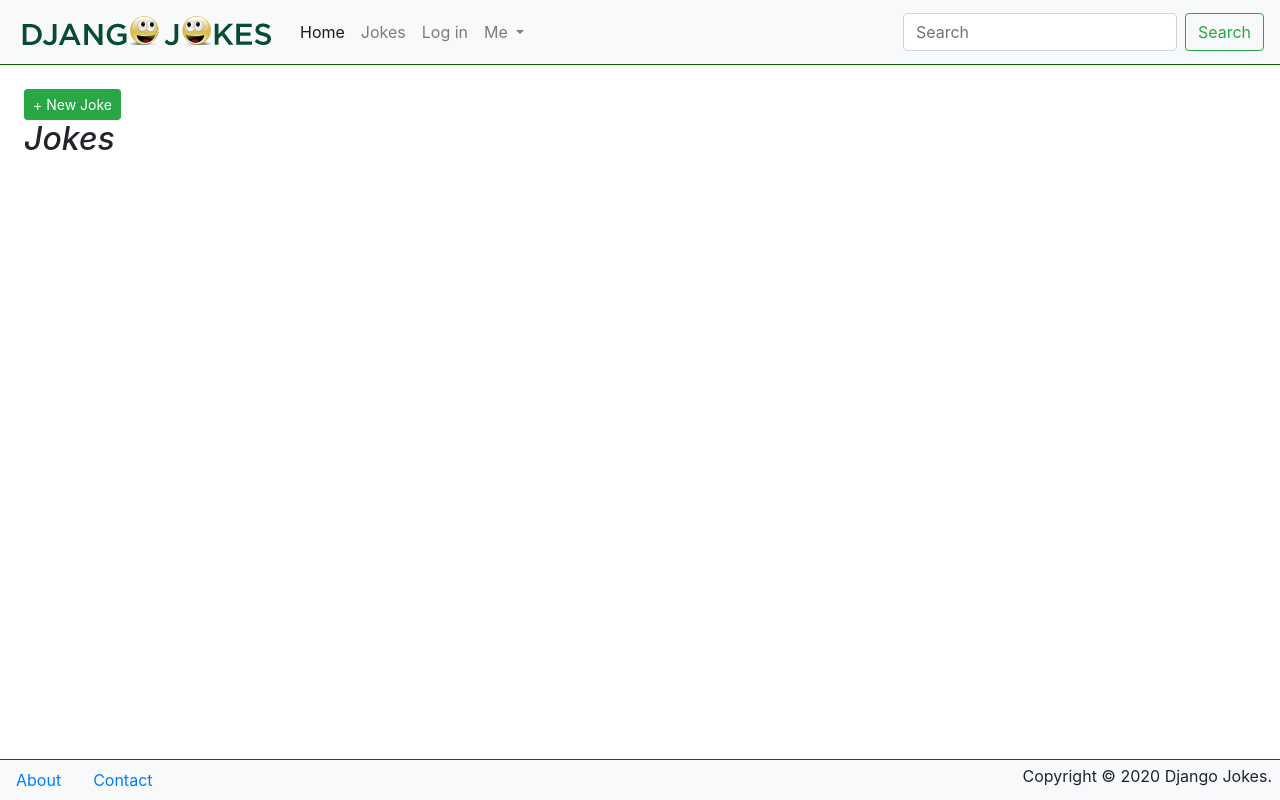
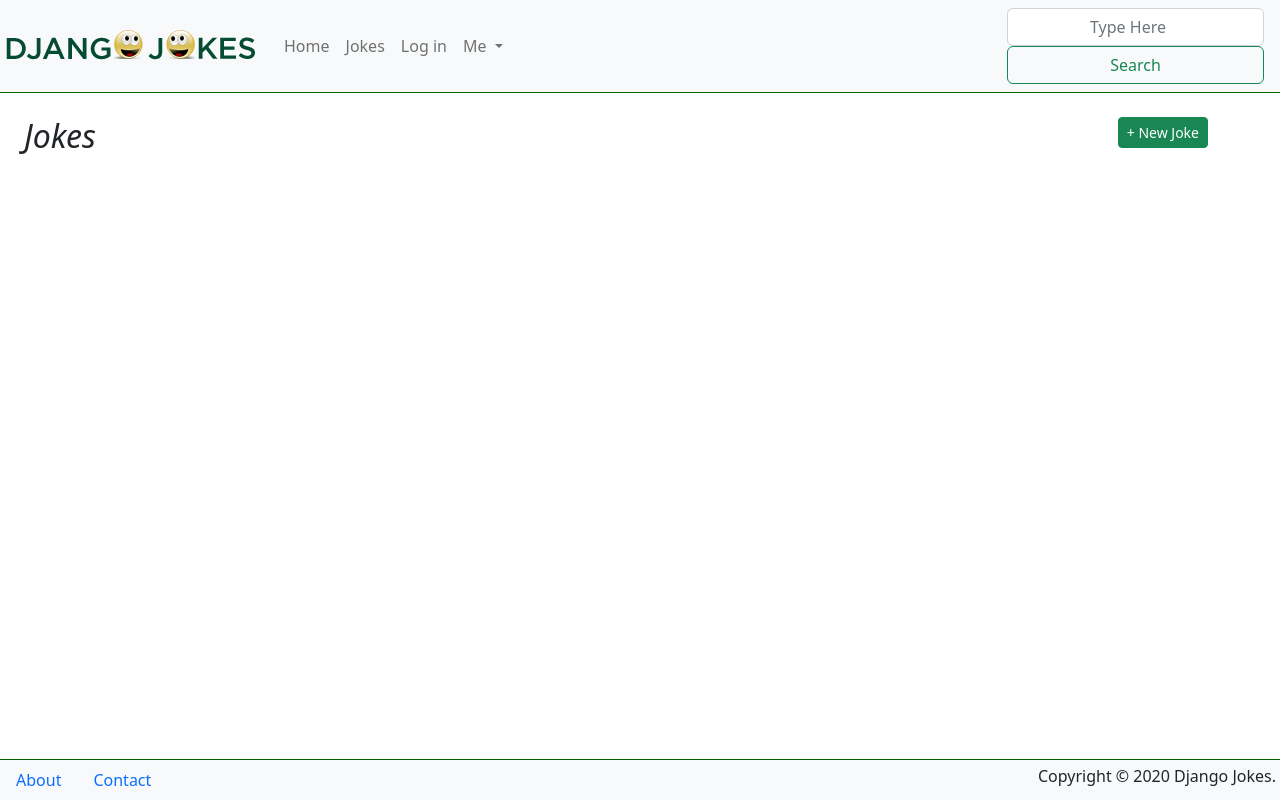
Before and after one commit to bgroveben/django_djokes, a Django app: page /jokes in a window 1280 px wide. Run offline with Django 4.2, Linux system fonts and the light colour scheme; data that the repository does not hold is empty; some libraries are stand-ins or nearby versions.

Commit message:
Install Django documentation

```diff
--- a/djangojokes/settings.py
+++ b/djangojokes/settings.py
@@ -32,6 +32,7 @@
 
 INSTALLED_APPS = [
     'django.contrib.admin',
+    'django.contrib.admindocs',
     'django.contrib.auth',
     'django.contrib.contenttypes',
     'django.contrib.sessions',
--- a/djangojokes/urls.py
+++ b/djangojokes/urls.py
@@ -2,6 +2,7 @@
 from django.urls import path, include
 
 urlpatterns = [
+    path('admin/doc/', include('django.contrib.admindocs.urls')),
     path('admin/', admin.site.urls),
     path('jokes', include('jokes.urls')),
     path('', include('pages.urls')),
--- a/templates/_base.html
+++ b/templates/_base.html
@@ -4,7 +4,7 @@
 <head>
 <meta charset="UTF-8">
 <meta name="viewport" content="width=device-width, initial-scale=1">
-<link rel="stylesheet" href="https://stackpath.bootstrapcdn.com/bootstrap/4.5.1/css/bootstrap.min.css" integrity="sha384-VCmXjywReHh4PwowAiWNagnWcLhlEJLA5buUprzK8rxFgeH0kww/aWY76TfkUoSX" crossorigin="anonymous">
+<link href="https://cdn.jsdelivr.net/npm/bootstrap@5.2.2/dist/css/bootstrap.min.css" rel="stylesheet" integrity="sha384-Zenh87qX5JnK2Jl0vWa8Ck2rdkQ2Bzep5IDxbcnCeuOxjzrPF/et3URy9Bv1WTRi" crossorigin="anonymous">
 <link rel="stylesheet" href="{% static 'css/main.css' %}">
 <script src="https://kit.fontawesome.com/f804978a2a.js" crossorigin="anonymous"></script>
 <link rel="shortcut icon" type="image/png" href="{% static 'images/favicon.png' %}">
@@ -24,7 +24,7 @@
     </button>
 
     <div class="collapse navbar-collapse" id="navbarSupportedContent">
-      <ul class="navbar-nav mr-auto">
+      <ul class="navbar-nav me-auto">
         <li class="nav-item active">
           <a class="nav-link" href="{% url 'pages:homepage' %}">Home
             <span class="sr-only">(current)</span>
@@ -50,10 +50,10 @@
           </div>
         </li>
       </ul>
-      <form class="form-inline my-2 my-lg-0">
-        <input class="form-control mr-sm-2" type="search"
-        placeholder="Search" aria-label="Search">
-        <button class="btn btn-outline-success my-2 my-sm-0" type="submit">
+      <form class="form-inline me-3">
+        <input class="form-control text-center" type="search"
+        placeholder="Type Here" aria-label="Search">
+        <button class="form-control btn btn-outline-success" type="submit">
           Search
         </button>
       </form>
@@ -65,7 +65,7 @@
 </main>
 <footer class="fixed-bottom bg-light row">
     <div class="col">
-      <div class="float-right m-1 mr-2">Copyright &copy; 2020 Django Jokes.</div>
+      <div class="float-end m-1 mr-2">Copyright &copy; 2020 Django Jokes.</div>
       <nav>
         <ul class="nav">
           <li class="nav-item"><a class="nav-link" href="{% url 'pages:about-us' %} ">About</a></li>
```
